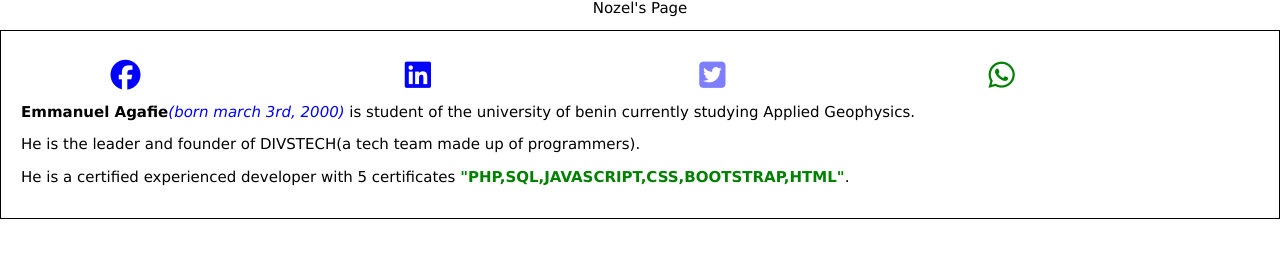
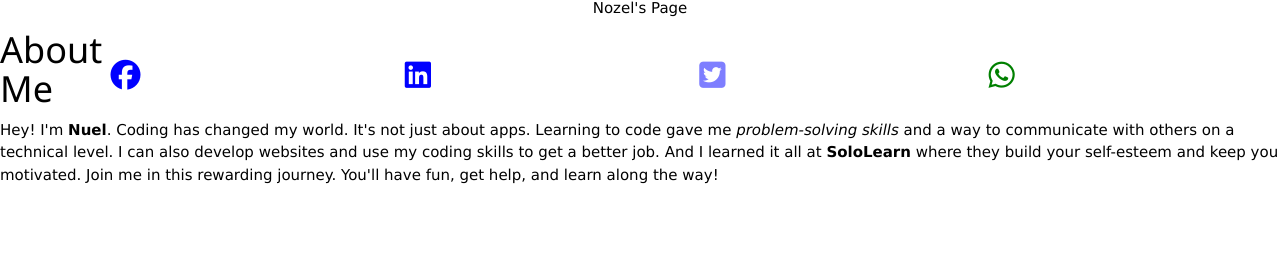
Before and after one commit to Nozel-silva/Nuel, a plain HTML site: page index.html in a window 1280 px wide. Shown: the part 383-646 px from the top of the page. Drawn offline with nearby package versions, Linux system fonts and the light colour scheme.

Commit message:
Update index.html

```diff
--- a/index.html
+++ b/index.html
@@ -4,7 +4,7 @@
     <meta charset="utf-8">
     <meta name="viewport" content="width=device-width, initial-scale=1">
     <link rel="stylesheet" href="https://www.w3schools.com/w3css/4/w3.css">
-
+<link href="https://fonts.googleapis.com/css?family=Handlee" rel="stylesheet">
 <link rel="stylesheet" href="https://maxcdn.bootstrapcdn.com/bootstrap/3.4.1/css/bootstrap.min.css">
     <link rel="stylesheet" href="https://maxcdn.bootstrapcdn.com/bootstrap/3.4.1/css/bootstrap.min.css">
     <link rel="stylesheet" type="text/css" href="https://www.w3schools.com/w3css/4/w3.css">
@@ -165,14 +165,11 @@ padding:20px;
 
 
 
-<div class="write">
-    <p><strong>Emmanuel Agafie</strong><i>(born march 3rd, 2000)</i> is student of the university of benin currently studying Applied Geophysics.<p>  He is the leader and founder of DIVSTECH(a tech team made up of programmers).</p>
-    <p>He is a certified experienced developer with 5 certificates <b>"PHP,SQL,JAVASCRIPT,CSS,BOOTSTRAP,HTML"</b>.  </p>
+<div class="section">
+            <h1><span>About Me</span></h1>
+            <p>
+               Hey! I'm <strong>Nuel</strong>. Coding has changed my world. It's not just about apps. Learning to code gave me <i>problem-solving skills</i> and a way to communicate with others on a technical level. I can also develop websites and use my coding skills to get a better job. And I learned it all at <strong>SoloLearn</strong> where they build your self-esteem and keep you motivated. Join me in this rewarding journey. You'll have fun, get help, and learn along the way!
             </p>
-</div>
-
-
-
 
 
 
```
Lines whose indentation alone changed are shown as unchanged.
